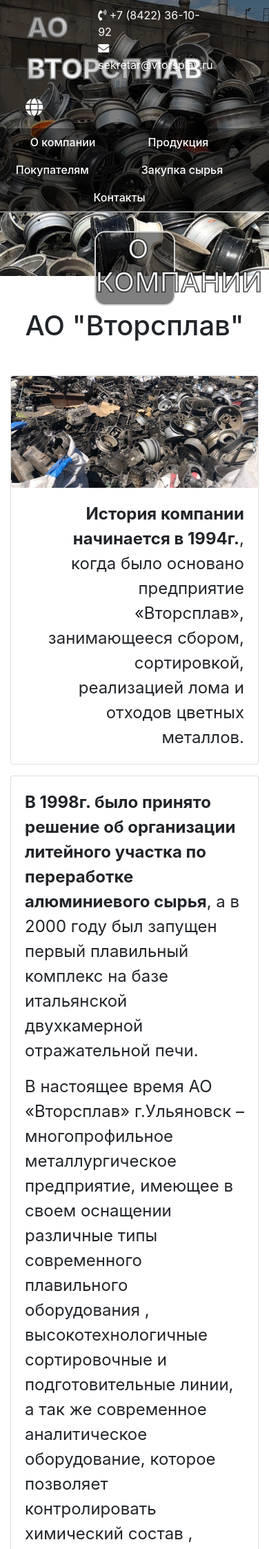
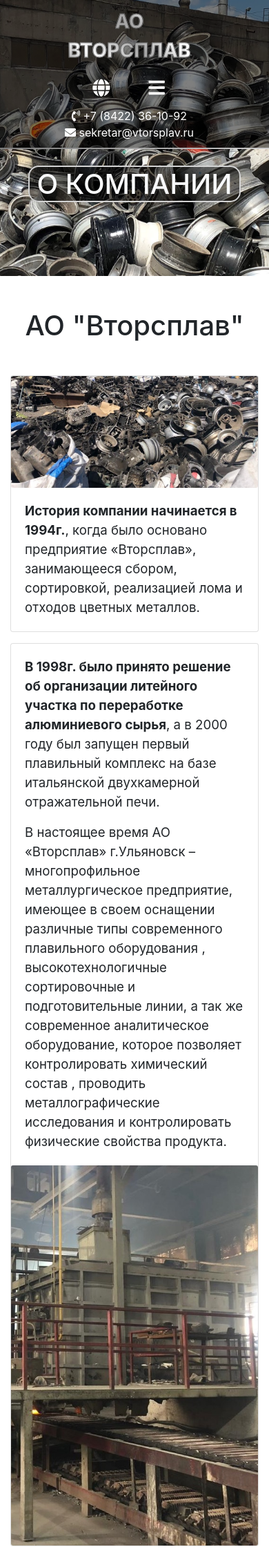
Before and after one commit to oneonethony/vtorsplav, a PHP site: page /about in a window 390 px wide. Shown: the top 2245 px of the page at 69% size. Run offline with PHP 8.4, Linux system fonts and the light colour scheme; some libraries are stand-ins or nearby versions.

Commit message:
Mobile adaptation

```diff
--- a/about/about_subheader.html
+++ b/about/about_subheader.html
@@ -1,3 +1,3 @@
-<div class="head-subcontent text-center text-light">
-    <h1><span class="transparentback">&nbsp;О КОМПАНИИ&nbsp;</span></h1>
+<div class="text-center text-light" style="margin-top: 7%;">
+    <h1><span class="head-subcontent">&nbsp;О КОМПАНИИ&nbsp;</span></h1>
 </div>
--- a/about/index.php
+++ b/about/index.php
@@ -6,16 +6,16 @@ $bg_img = "../media/about_bg.jpg";
 include '../header.php';
 ?>
 
-<div class="container py-5">
+<div id="text-resize" class="container py-5" style="font-size: 18pt;">
     <h1 class="text-center mb-5">АО "Вторсплав"</h1>
     <div class="card mb-3">
         <div class="row no-gutters">
-            <div class="col-md-6">
+            <div class="col-lg-6">
                 <img src="../media/about.jpg" class="card-img" alt="...">
             </div>
-            <div class="col-md-6">
+            <div class="col-lg-6">
                 <div class="card-body">
-                    <p class="card-text text-right" style="font-size: 18pt;"><b>История компании начинается в 1994г.</b>, когда было основано предприятие «Вторсплав», занимающееся сбором,
+                    <p class="card-text text-lg-right"><b>История компании начинается в 1994г.</b>, когда было основано предприятие «Вторсплав», занимающееся сбором,
                         сортировкой, реализацией лома и отходов цветных металлов.</p>
                 </div>
             </div>
@@ -24,26 +24,26 @@ include '../header.php';
 
     <div class="card mb-3">
         <div class="row no-gutters">
-            <div class="col-md-8">
+            <div class="col-lg-8">
                 <div class="card-body">
-                    <p class="card-text" style="font-size: 18pt;"><b>В 1998г. было принято решение об организации литейного участка по переработке алюминиевого сырья</b>, а в 2000
+                    <p class="card-text"><b>В 1998г. было принято решение об организации литейного участка по переработке алюминиевого сырья</b>, а в 2000
                         году был запущен первый плавильный комплекс на базе итальянской двухкамерной отражательной печи.</p>
-                    <p class="card-text" style="font-size: 18pt;">В настоящее время АО «Вторсплав» г.Ульяновск – многопрофильное металлургическое предприятие, имеющее в своем
+                    <p class="card-text">В настоящее время АО «Вторсплав» г.Ульяновск – многопрофильное металлургическое предприятие, имеющее в своем
                         оснащении различные типы современного плавильного оборудования , высокотехнологичные сортировочные и
                         подготовительные линии, а так же современное аналитическое оборудование, которое позволяет контролировать
                         химический состав , проводить металлографические исследования и контролировать физические свойства продукта.</p>
                 </div>
 
             </div>
-            <div class="col-md-4">
+            <div class="col-lg-4">
                 <img src="../media/about2.jpg" class="card-img" alt="...">
             </div>
         </div>
     </div>
     <div class="p-4 about-content">
-        <p style="font-size: 18pt;">На сегодняшний день деятельность предприятия развивается в следующих основных направлениях:</p>
+        <p>На сегодняшний день деятельность предприятия развивается в следующих основных направлениях:</p>
 
-        <ul style="font-size: 18pt;">
+        <ul>
             <li>Производство и реализация алюминиевых сплавов</li>
             <li>Производство и реализация лигатур на алюминиевой основе и на основе других цветных металлов</li>
             <li>Производство и реализация различных сплавов на основе цветных металлов</li>
@@ -51,7 +51,7 @@ include '../header.php';
         </ul>
 
         <br>
-        <p style="font-size: 18pt;">Производственные мощности АО «Вторсплав» составляют 15 тыс. тонн в год.</p>
+        <p>Производственные мощности АО «Вторсплав» составляют 15 тыс. тонн в год.</p>
     </div>
     <div id="carouselExampleIndicators" class="carousel slide" data-ride="carousel">
         <ol class="carousel-indicators">
@@ -80,9 +80,9 @@ include '../header.php';
         </a>
     </div>
     <br>
-    <p style="font-size: 18pt;">На предприятии производятся алюминиевые сплавы высокого качества и любой сложности Потребителям как на
+    <p>На предприятии производятся алюминиевые сплавы высокого качества и любой сложности Потребителям как на
         внутренний рынок, так и на экспорт.</p>
-    <p style="font-size: 18pt;">АО Вторсплав располагает высококвалифицированными специалистами, которые обладают
+    <p>АО Вторсплав располагает высококвалифицированными специалистами, которые обладают
         большими опытом и знаниями в технологическом процессе производства продукции. Управление компанией
         осуществляется командой, которая была сформирована еще при создании предприятия и практически не изменилась
         до настоящего времени. Решения принимаются исключительно самостоятельно и в короткие сроки. За это время
@@ -97,9 +97,15 @@ include '../footer.php'
 
 ?>
 
-<script src="https://code.jquery.com/jquery-3.5.1.slim.min.js" integrity="sha384-DfXdz2htPH0lsSSs5nCTpuj/zy4C+OGpamoFVy38MVBnE+IbbVYUew+OrCXaRkfj" crossorigin="anonymous"></script>
-<script src="https://cdn.jsdelivr.net/npm/popper.js@1.16.0/dist/umd/popper.min.js" integrity="sha384-Q6E9RHvbIyZFJoft+2mJbHaEWldlvI9IOYy5n3zV9zzTtmI3UksdQRVvoxMfooAo" crossorigin="anonymous"></script>
-<script src="https://stackpath.bootstrapcdn.com/bootstrap/4.5.0/js/bootstrap.min.js" integrity="sha384-OgVRvuATP1z7JjHLkuOU7Xw704+h835Lr+6QL9UvYjZE3Ipu6Tp75j7Bh/kR0JKI" crossorigin="anonymous"></script>
+<script>
+    $(window).on('load resize', function() {
+        if ($(window).width() > '1182') {
+            $('#text-resize').css('font-size', '18pt')
+        } else {
+            $('#text-resize').css('font-size', '14pt')
+        }
+    })
+</script>
 
 </body>
 
--- a/contacts/contacts_subheader.html
+++ b/contacts/contacts_subheader.html
@@ -1,3 +1,3 @@
-<div class="head-subcontent text-center text-light">
-    <h1><span class="transparentback">&nbsp;КОНТАКТЫ&nbsp;</span></h1>
+<div class="text-center text-light" style="margin-top: 7%;">
+    <h1><span class="head-subcontent">&nbsp;КОНТАКТЫ&nbsp;</span></h1>
 </div>
--- a/customers/customers_subheader.html
+++ b/customers/customers_subheader.html
@@ -1,3 +1,3 @@
-<div class="head-subcontent text-center text-light">
-    <h1><span class="transparentback">&nbsp;ПОКУПАТЕЛЯМ&nbsp;</span></h1>
+<div class="text-center text-light" style="margin-top: 7%;">
+    <h1><span class="head-subcontent">&nbsp;ПОКУПАТЕЛЯМ&nbsp;</span></h1>
 </div>
--- a/footer.php
+++ b/footer.php
@@ -1,10 +1,11 @@
-<div class="container-fluid" style="background: #333; color: white;">
+<div class="container-fluid footer" style="background: #333; color: white;">
     <div class="container py-5">
         <div class="row">
-            <div class="col-sm-4">
-                <p class="text-right footer-head"><i class="far fa-copyright"></i>1994-2020 АО
+            <div class="col-md-4 pb-5">
+                <div class="text-center text-md-right">
+                    <p class="footer-head"><i class="far fa-copyright"></i>1994-2020 АО
                         "Вторсплав"</p>
-                <div class="text-right">
+
                     432023, г. Ульяновск, ул. Профсоюзная, д. 68, Офис 1
                     <br>
                     <a href="mailto:sekretar@vtorsplav.ru">sekretar@vtorsplav.ru</a>
@@ -12,9 +13,9 @@
                     <a href="tel:+78422361092">+7 (8422) 36-10-92</a>
                 </div>
             </div>
-            <div class="col-sm-4 pl-5">
+            <div class="col-md-4 pl-sm-5 text-center text-md-left pb-5">
                 <p class="footer-head">Каталог продукции</p>
-                <div class="footer-cat">
+
                 <a href="<?php if ($current_page != "main") {
                                 echo "../";
                             } ?>production">Алюминий и алюминиевые сплавы</a>
@@ -38,11 +39,11 @@
                 <a href="<?php if ($current_page != "main") {
                                 echo "../";
                             } ?>production?prod=5">Свинцовые сплавы и баббиты</a>
+
             </div>
-            </div>
-            <div class="col-sm-4">
+            <div class="col-md-4 text-center text-md-left">
                 <p class="footer-head">Меню сайта</p>
-                <div class="footer-cat">
+
                 <a href="<?php if ($current_page != "main") {
                                 echo "../";
                             } ?>">Главная</a>
@@ -87,7 +88,7 @@
                                 echo "contacts";
                             } ?>">Контакты</a>
 
-                </div>
+
             </div>
         </div>
     </div>
@@ -98,3 +99,61 @@
 <script src="https://ajax.googleapis.com/ajax/libs/jquery/3.5.1/jquery.min.js"></script>
 <script src="https://cdn.jsdelivr.net/npm/popper.js@1.16.0/dist/umd/popper.min.js" integrity="sha384-Q6E9RHvbIyZFJoft+2mJbHaEWldlvI9IOYy5n3zV9zzTtmI3UksdQRVvoxMfooAo" crossorigin="anonymous"></script>
 <script src="https://stackpath.bootstrapcdn.com/bootstrap/4.5.0/js/bootstrap.min.js" integrity="sha384-OgVRvuATP1z7JjHLkuOU7Xw704+h835Lr+6QL9UvYjZE3Ipu6Tp75j7Bh/kR0JKI" crossorigin="anonymous"></script>
+
+<script>
+    $(window).on('load resize', function() {
+        if ($(window).width() > '974') {
+            $('#toggler').addClass('toggle-menu-button')
+
+            $('.headlinks').css('float', 'right')
+
+            $('#header-button1').removeClass('order-2')
+            $('#header-button1').addClass('order-4')
+            $('#header-button2').removeClass('order-2')
+            $('#header-button2').addClass('order-4')
+
+            $('#equalizer').removeClass('col-2')
+
+            $('.head-title').css('font-size', '40pt')
+            $('.head-subtitle').css('font-size', '30pt')
+        } else if ($(window).width() > 450) {
+            $('#toggler').removeClass('toggle-menu-button')
+
+            $('.headlinks').css('float', 'none')
+
+            $('#header-button1').removeClass('order-4')
+            $('#header-button1').addClass('order-2')
+            $('#header-button2').removeClass('order-4')
+            $('#header-button2').addClass('order-2')
+            $('#header-button1').removeClass('col-6')
+            $('#header-button2').removeClass('col-6')
+            $('#header-button1').removeClass('text-right')
+
+            $('#equalizer').addClass('col-2')
+
+            $('.head-title').css('font-size', '27pt')
+            $('.head-subtitle').css('font-size', '22pt')
+            $('.logo').css('font-size', '30pt')
+        } else {
+            $('.head-title').css('font-size', '18pt')
+            $('.head-subtitle').css('font-size', '15pt')
+            $('.logo').css('font-size', '21pt')
+            $('#header-button1').addClass('col-6')
+            $('#header-button2').addClass('col-6')
+            $('#header-button1').addClass('text-right')
+
+            $('#equalizer').addClass('col-2')
+            $('.headlinks').css('float', 'none')
+            $('#header-button1').removeClass('order-4')
+            $('#header-button1').addClass('order-2')
+            $('#header-button2').removeClass('order-4')
+            $('#header-button2').addClass('order-2')
+            $('#toggler').removeClass('toggle-menu-button')
+
+        }
+    })
+
+    $('#header-button2').click(function() {
+        $('.head-subcontent').toggle();
+    })
+</script>
--- a/header.php
+++ b/header.php
@@ -44,34 +44,46 @@ $listOfTitles = array(
     <div class="bg">
 
         <div class="row header">
-            <div class="col-7">
+            <div id="equalizer" class=""></div>
+
+            <div class="col-8 col-lg-7 text-center text-lg-left">
                 <a class="logo" href="<?php if ($current_page != "main") {
                                             echo "../";
                                         } ?>">АО ВТОРСПЛАВ</a>
             </div>
 
-            <div class="col-4 justify-content-end">
-                <div class="headlinks">
+            <div class="col-12 col-lg-4 order-3 pt-2">
+                <div class="headlinks text-center text-lg-left">
                     <a href="tel:+78422361092"><i class="fas fa-phone-volume"></i> +7 (8422) 36-10-92</a>
                     <br>
                     <a href="mailto:sekretar@vtorsplav.ru"><i class="fas fa-envelope"></i> sekretar@vtorsplav.ru</a>
                 </div>
             </div>
 
-
-            <div class="dropdown pt-2">
+            <div id="header-button1" class="col-1 order-4">
+                <div class="dropdown pt-3">
                     <button class="btn" type="button" id="dropdownMenuButton" data-toggle="dropdown" aria-haspopup="true" aria-expanded="false">
                         <i class="fas fa-globe fa-lg" style="color: white; font-size: 26px;"></i>
                     </button>
                     <div class="dropdown-menu" aria-labelledby="dropdownMenuButton">
                         <a class="dropdown-item" href="#">RU</a>
-                    <a class="dropdown-item" href="#">ENG</a>
+                        <a class="dropdown-item disabled" href="#">ENG (work in progess)</a>
+                    </div>
                 </div>
             </div>
 
+
+            <div id="header-button2" class="col-1 order-4" style="padding-top: 18px;">
+                <button id="toggler" class="navbar-toggler toggle-menu-button" type="button" data-toggle="collapse" data-target="#navbarSupportedContent" aria-controls="navbarSupportedContent" aria-expanded="false" aria-label="Toggle navigation">
+                    <i class="fas fa-bars fa-lg" style="color: white;"></i>
+                </button>
             </div>
+        </div>
+        <nav class="navbar navbar-expand-lg p-0 top-menu-panel">
 
-        <ul class="nav justify-content-center">
+
+            <div class="collapse navbar-collapse justify-content-center " id="navbarSupportedContent">
+                <ul class="navbar-nav">
                     <li class="nav-item">
                         <a class="nav-link" href="<?php if ($current_page != "main" && $current_page != "about") {
                                                         echo "../";
@@ -113,6 +125,9 @@ $listOfTitles = array(
                                                     } ?>">Контакты </a>
                     </li>
                 </ul>
+            </div>
+        </nav>
+
         <hr class="hr-head">
 
         <?php include $current_page . '_subheader.html'; ?>
--- a/main_subheader.html
+++ b/main_subheader.html
@@ -3,7 +3,8 @@
     <div class="text-uppercase head-title">Производство
         <br>
         высококачественных сплавов
-        цветных металлов</div>
+        цветных металлов
+    </div>
     <br>
     <hr class="hr-head">
     <div class="head-subtitle">Мы готовы выполнить заказы любой сложности</div>
--- a/production/production_subheader.html
+++ b/production/production_subheader.html
@@ -1,3 +1,3 @@
-<div class="head-subcontent text-center text-light">
-    <h1><span class="transparentback">&nbsp;ПРОДУКЦИЯ&nbsp;</span></h1>
+<div class=" text-center text-light" style="margin-top: 7%;">
+    <h1><span class="head-subcontent">&nbsp;ПРОДУКЦИЯ&nbsp;</span></h1>
 </div>
--- a/purcashe/purcashe_subheader.html
+++ b/purcashe/purcashe_subheader.html
@@ -1,3 +1,3 @@
-<div class="head-subcontent text-center text-light">
-    <h1><span class="transparentback">&nbsp;ЗАКУПКА СЫРЬЯ&nbsp;</span></h1>
+<div class="text-center text-light" style="margin-top: 7%;">
+    <h1><span class="head-subcontent">&nbsp;ЗАКУПКА СЫРЬЯ&nbsp;</span></h1>
 </div>
--- a/styles.css
+++ b/styles.css
@@ -19,7 +19,11 @@ a.logo:hover {
     text-decoration: none;
 }
 
-.nav {
+.toggle-menu-button {
+    display: none;
+}
+
+.top-menu-panel {
     background-color: rgba(0, 0, 0, 0.7);
 }
 
@@ -28,6 +32,7 @@ a.logo:hover {
     font-weight: 500;
     color: white;
     padding-right: 60px !important;
+    padding-left: 40px !important;
 }
 
 .nav-link:hover,
@@ -49,12 +54,7 @@ a.logo:hover {
 }
 
 .head-subcontent {
-    margin-top: 7%;
-    -webkit-text-stroke: .1em rgba(0, 0, 0, 0.7);
     background: rgba(0, 0, 0, 0.5);
-    width: 30%;
-    margin-left: auto;
-    margin-right: auto;
     border: 2px solid lightgrey;
     border-radius: 15px;
 }
@@ -87,11 +87,18 @@ a.logo:hover {
     color: white;
 }
 
-
-
 .btext {
     font-weight: bold;
-    font-size: 18pt;
+}
+
+.footer a {
+    color: #828a91;
+    font-weight: 500;
+}
+
+.footer a:hover {
+    text-decoration: none;
+    color: white;
 }
 
 .footer-head {
@@ -99,10 +106,6 @@ a.logo:hover {
     font-weight: bold;
 }
 
-.footer-cat {
-    text-decoration: underline;
-    color: rgb(156, 156, 156);
-}
 
 .list-header {
     font-weight: 500 !important;
@@ -181,7 +184,7 @@ button::-moz-focus-inner {
     transform: scale(1.05);
 }
 
-.contacts .col-5 {
+.contacts-img {
     overflow: hidden;
     border-top-left-radius: 0.3em;
     border-bottom-left-radius: 0.3em;
@@ -190,7 +193,7 @@ button::-moz-focus-inner {
     border-bottom: 1px solid black;
 }
 
-.contacts .col-7{
+.contacts-text{
     border-top-right-radius: 0.3em;
     border-bottom-right-radius: 0.3em;
     border-top: 1px solid black;
@@ -198,12 +201,11 @@ button::-moz-focus-inner {
     border-bottom: 1px solid black;
 }
 
-.contacts .col-7>div {
+.contacts-text>div {
     border-top-right-radius: 0.3em;
     border-bottom-right-radius: 0.3em;
     height: 99%;
     margin: 5px;
-    font-size: 15pt;
     border: 1px solid rgba(0, 0, 0, 0.4);
     padding: 20px;
 
@@ -211,5 +213,4 @@ button::-moz-focus-inner {
 
 .contacts-panel {
     text-align: center;
-    font-size: 16pt;
 }
```
Also changed, not shown: contacts/index.php (+25 -7 lines), customers/index.php (+13 -8 lines), production/index.php (+10 -4 lines), purcashe/index.php (+11 -6 lines). Lines whose indentation alone changed are shown as unchanged.
